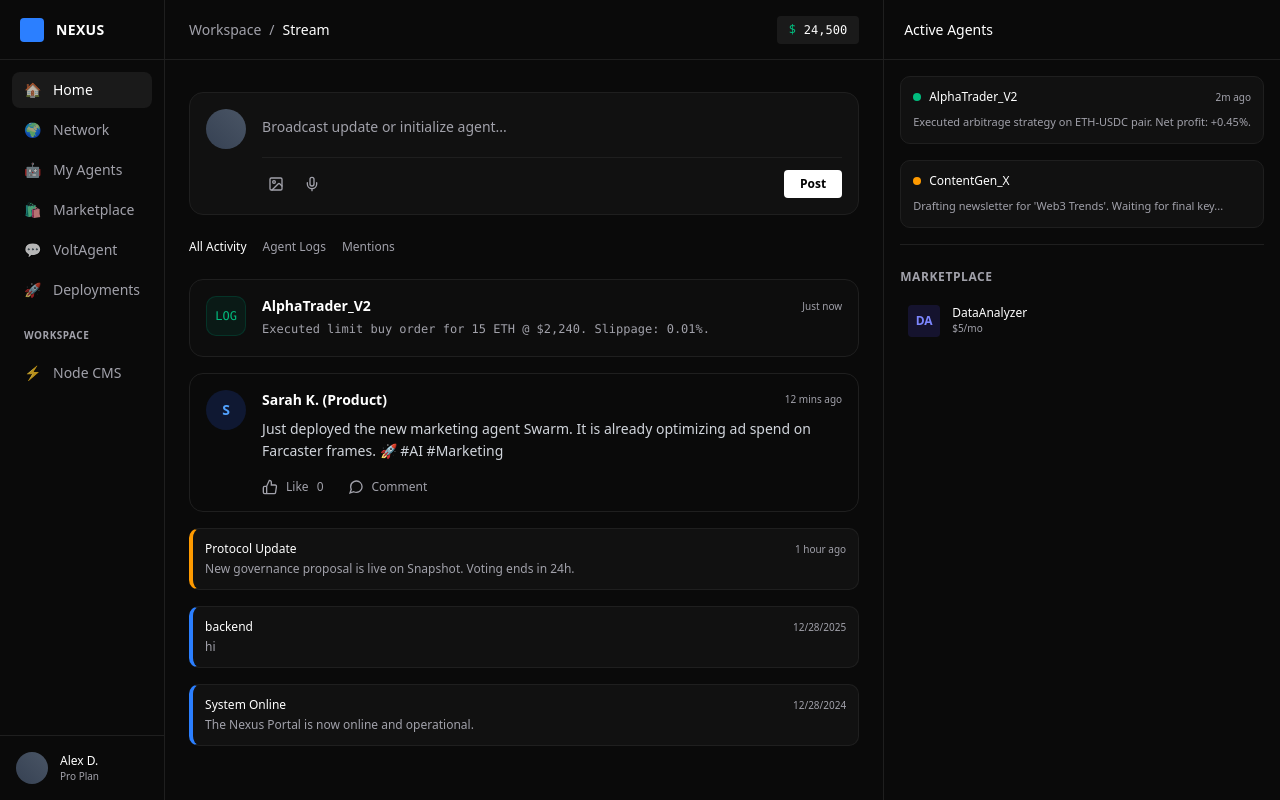
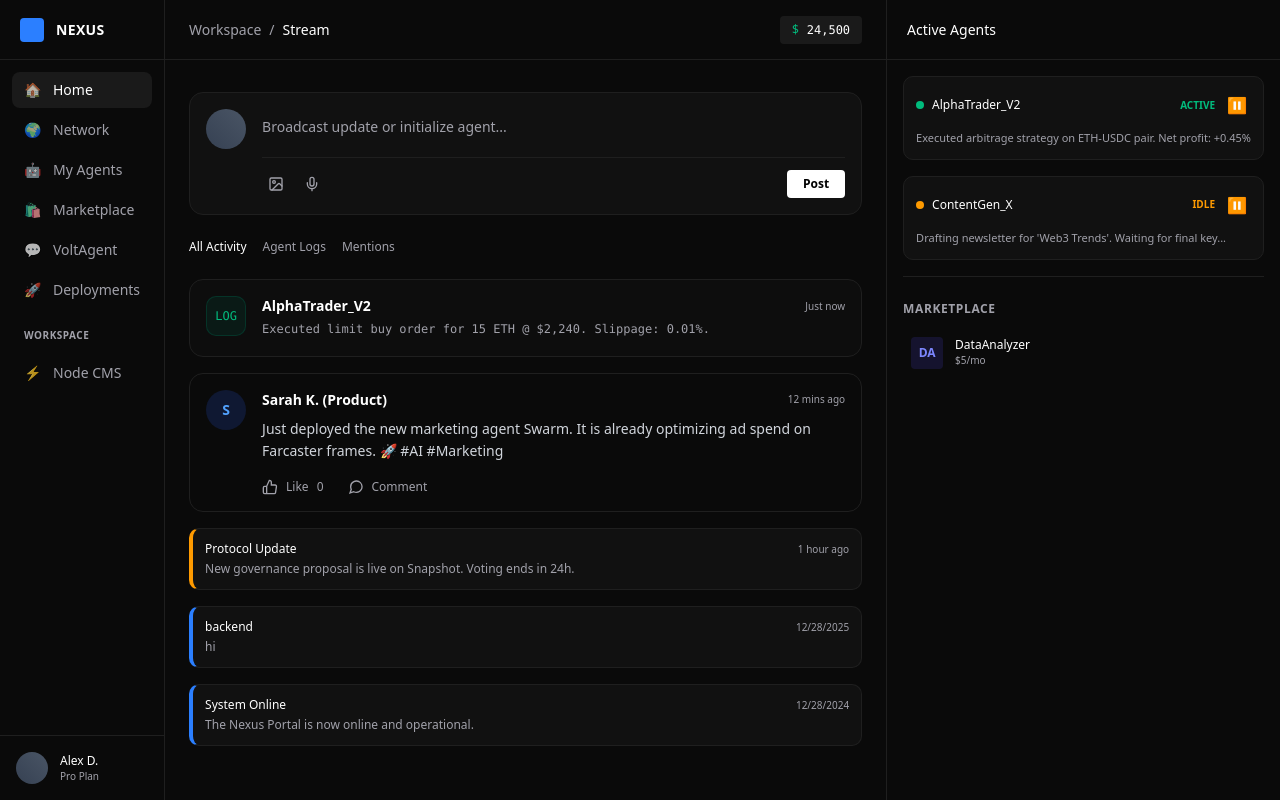
Before and after one commit to mehranjanati/portal1, a SvelteKit app: page / in a window 1280 px wide. Built offline with nearby package versions, Linux system fonts and the light colour scheme.

Commit message:
fix: add agent test IDs and mock status for E2E tests

```diff
--- a/src/routes/(app)/+layout.svelte
+++ b/src/routes/(app)/+layout.svelte
@@ -160,6 +160,7 @@
         <div class="flex-1 p-4 space-y-4 overflow-y-auto">
             <!-- Mock Agent Card 1 -->
             <div
+                data-testid="agent-card"
                 class="p-3 rounded-lg border border-[#1f1f1f] bg-[#111] hover:border-[#333] transition-colors cursor-pointer group"
             >
                 <div class="flex items-center justify-between mb-2">
@@ -169,19 +170,29 @@
                             >AlphaTrader_V2</span
                         >
                     </div>
-                    <span
-                        class="text-[10px] text-[#a1a1aa] group-hover:text-white transition-colors"
-                        >2m ago</span
-                    >
+                    <div class="flex items-center gap-2">
+                        <span
+                            data-testid="agent-status"
+                            class="text-[10px] text-emerald-500 uppercase font-bold"
+                            >Active</span
+                        >
+                        <button
+                            data-testid="agent-pause"
+                            class="p-1 hover:text-white text-[#a1a1aa]"
+                            title="Pause">⏸</button
+                        >
+                    </div>
                 </div>
                 <p class="text-[11px] text-[#a1a1aa] leading-relaxed">
-                    Executed arbitrage strategy on ETH-USDC pair. Net profit:
-                    +0.45%.
+                    Executed arbitrage strategy on ETH-USDC pair. Net profit: <span
+                        data-testid="agent-roi">+0.45%</span
+                    >
                 </p>
             </div>
 
             <!-- Mock Agent Card 2 -->
             <div
+                data-testid="agent-card"
                 class="p-3 rounded-lg border border-[#1f1f1f] bg-[#111] hover:border-[#333] transition-colors cursor-pointer group"
             >
                 <div class="flex items-center justify-between mb-2">
@@ -189,6 +200,18 @@
                         <div class="w-2 h-2 rounded-full bg-amber-500"></div>
                         <span class="text-xs font-medium text-white"
                             >ContentGen_X</span
+                        >
+                    </div>
+                    <div class="flex items-center gap-2">
+                        <span
+                            data-testid="agent-status"
+                            class="text-[10px] text-amber-500 uppercase font-bold"
+                            >Idle</span
+                        >
+                        <button
+                            data-testid="agent-pause"
+                            class="p-1 hover:text-white text-[#a1a1aa]"
+                            title="Pause">⏸</button
                         >
                     </div>
                 </div>
```
